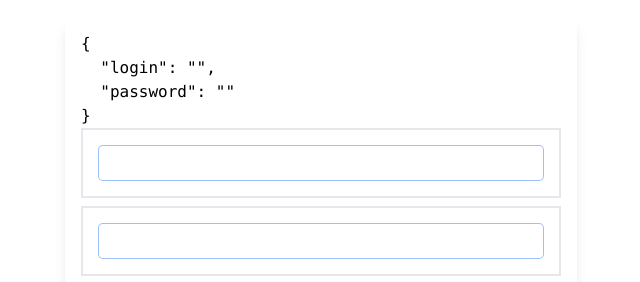
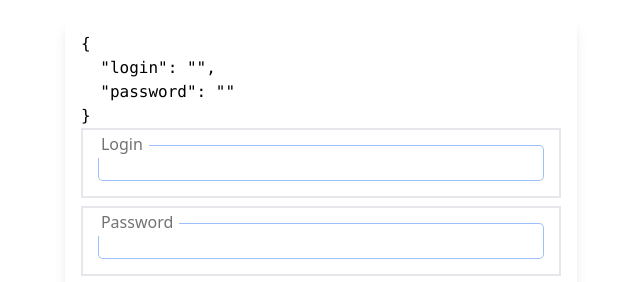
Before and after one commit to Nechaiev/newKraken, a Vue app: page / in a window 1280 px wide. Shown: the top 282 px of the page, without its empty margins (319-959 px from the left). Built offline with nearby package versions, Linux system fonts and the light colour scheme.

Commit message:
add validate and error

```diff
--- a/src/components/privide-inject/CustomInput.vue
+++ b/src/components/privide-inject/CustomInput.vue
@@ -4,18 +4,14 @@
       :type="type"
       :placeholder="placeholder"
       class="peer block min-h-[auto] w-full rounded ring-1 bg-transparent px-3 py-[0.32rem]"
-            v-model="innerValue"
+      v-model="modelValue"
     />
   </wrapper-custom-input>
 </template>
 
 <script setup>
 import WrapperCustomInput from "@/components/privide-inject/WrapperCustomInput.vue";
-import { computed, inject } from "vue";
-
-const form = inject("formData");
-
-defineEmits(["update:modelValue"]);
+import { computed, watch, inject } from "vue";
 
 const props = defineProps({
   placeholder: String,
@@ -29,12 +25,41 @@ const props = defineProps({
   },
   name: String,
 });
-const innerValue = computed({
+
+const formData = inject("formData");
+const formErrors = inject("formErrors");
+
+const validationRules = {
+  login: {
+    required: "Login is required",
+  },
+  password: {
+    required: "Password is required",
+  },
+};
+
+const modelValue = computed({
   get() {
-    return form.value[props.name];
+    return formData.value[props.name];
   },
   set(val) {
-    form.value[props.name] = val;
+    formData.value[props.name] = val;
+    validateField(props.name);
   },
 });
+
+const validateField = (fieldName) => {
+  if (!modelValue.value && validationRules[fieldName]?.required) {
+    formErrors.value[fieldName] = validationRules[fieldName].required;
+  } else {
+    formErrors.value[fieldName] = "";
+  }
+};
+
+watch(
+  () => formData.value[props.name],
+  () => {
+    validateField(props.name);
+  },
+);
 </script>
--- a/src/components/privide-inject/LoginForm.vue
+++ b/src/components/privide-inject/LoginForm.vue
@@ -1,19 +1,28 @@
 <template>
-    <form @submit.prevent="onSubmit" class="max-w-lg mx-auto my-4 p-4 bg-white rounded-lg shadow-lg">
-        <pre>{{ form }}</pre>
-        <custom-input name="login" class="mb-2"/>
-        <custom-input type="password" name="password" class="mb-2"/>
-
-        <!--    <custom-input-->
-        <!--      type="password"-->
-        <!--      name="password"-->
-        <!--      :modelValue="form.password"-->
-        <!--      @update:modelValue="form.password = $event"-->
-        <!--    />-->
-        <button class="text-black border-black rounded p-2 border-solid border-2">
-            Submit
-        </button>
-    </form>
+  <form
+    @submit.prevent="onSubmit"
+    class="max-w-lg mx-auto my-4 p-4 bg-white rounded-lg shadow-lg"
+  >
+    <pre>{{ form }}</pre>
+    <custom-input
+      name="login"
+      v-model="form.login"
+      :error="errors.login"
+      label="Login"
+      class="mb-2"
+    />
+    <custom-input
+      v-model="form.password"
+      :error="errors.password"
+      label="Password"
+      type="password"
+      name="password"
+      class="mb-2"
+    />
+    <button class="text-black border-black rounded p-2 border-solid border-2">
+      Submit
+    </button>
+  </form>
 </template>
 
 <script setup>
@@ -24,8 +33,39 @@ const form = ref({
   login: "",
   password: "",
 });
+const errors = ref({
+  login: "",
+  password: "",
+});
 const onSubmit = () => {
   console.log(form.value);
+  const validationErrors = validateForm(form.value);
+  Object.assign(errors.value, validationErrors);
+
+  if (!Object.keys(validationErrors).length) {
+    console.log(form.value);
+  }
 };
+
+const validateForm = (formData) => {
+  const validationErrors = {};
+
+  const validationRules = {
+    login: {
+      required: "Login is required",
+    },
+    password: {
+      required: "Password is required",
+    },
+  };
+  for (const field in validationRules) {
+    if (!formData[field] && validationRules[field].required) {
+      validationErrors[field] = validationRules[field].required;
+    }
+  }
+  return validationErrors;
+};
+
 provide("formData", form);
+provide("formErrors", errors);
 </script>
```
Lines whose indentation alone changed are shown as unchanged.
